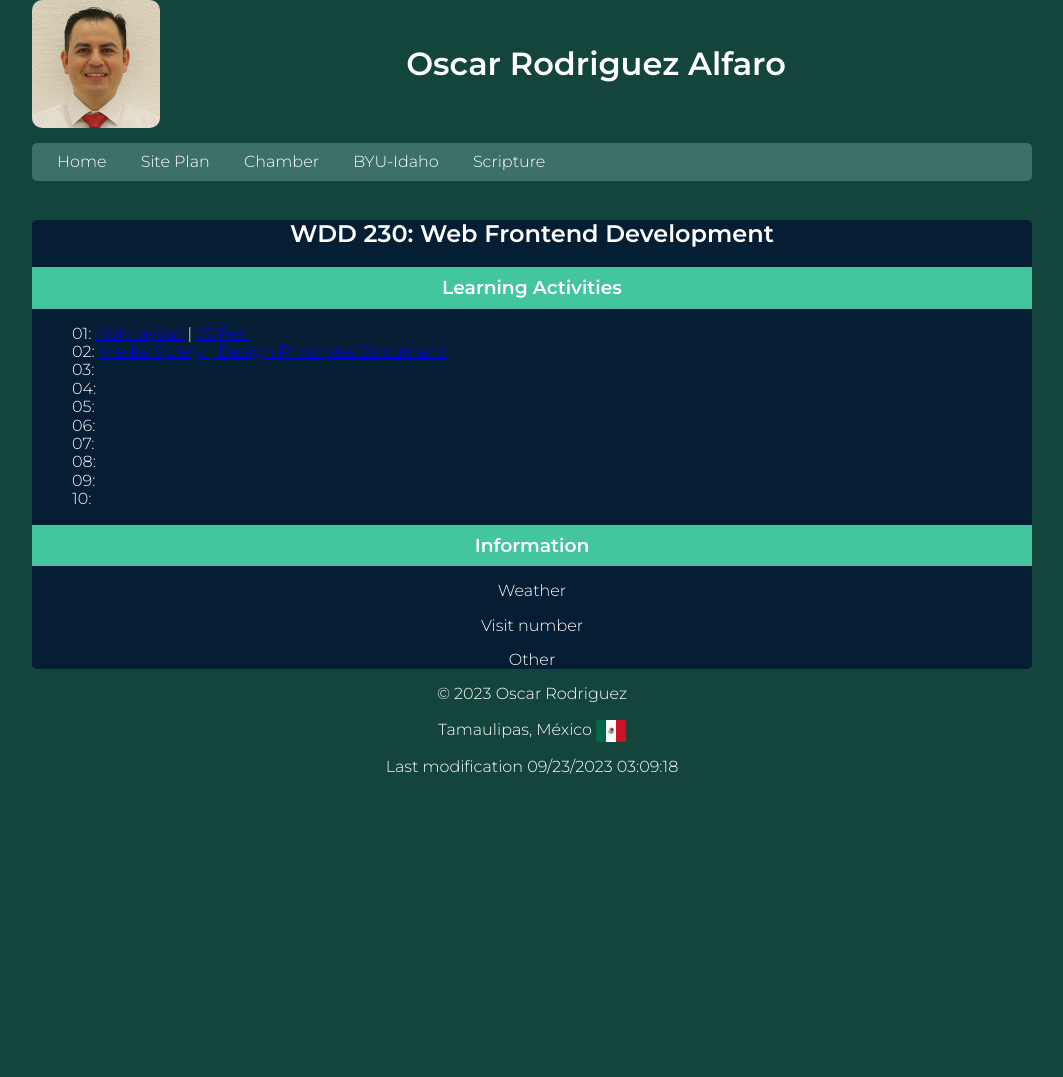
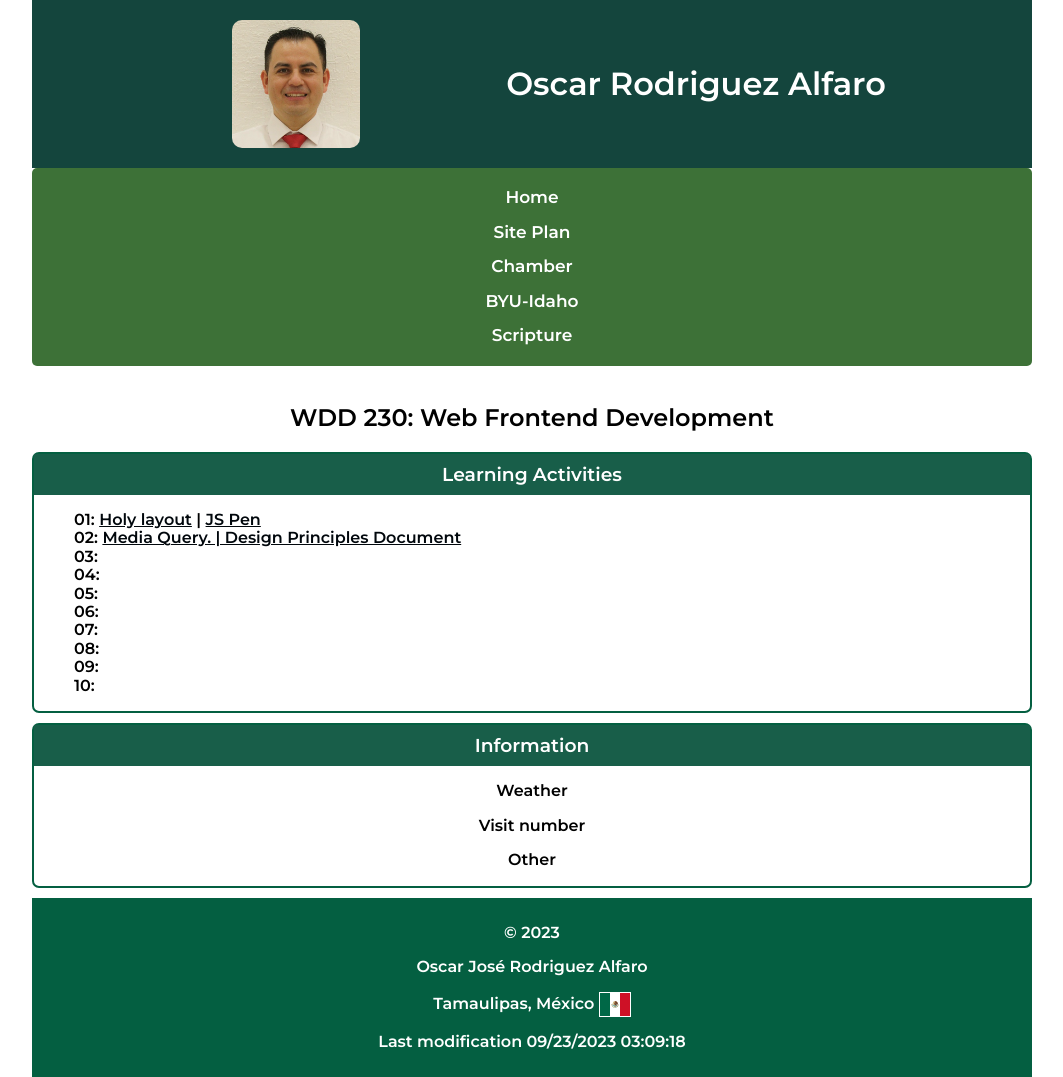
Before and after one commit to itdeveloping/wdd230, a PHP site: page / in a window 1280 px wide. Shown: the whole page, without its empty margins (108-1171 px from the left). Before the commit the page ends 774 px from the top, so only its background shows below. Run offline with PHP 8.4, Linux system fonts and the light colour scheme.

Commit message:
Page Enhancement

```diff
--- a/index.html
+++ b/index.html
@@ -57,7 +57,7 @@
             <ul>
                 <li>01: <a href="lesson01/holygrail.html">Holy layout</a> | <a href="https://codepen.io/pen/"
                         target="_blank"> JS Pen </a> </li>
-                <li>02: <a href="lesson02/design.html">Media QUery. | Design Principles Document</a></li>
+                <li>02: <a href="lesson02/design.html">Media Query. | Design Principles Document</a></li>
                 <li>03: <a href="#"></a></li>
                 <li>04: <a href="#"></a></li>
                 <li>05: <a href="#"></a></li>
@@ -76,7 +76,8 @@
         </section>
     </main>
     <footer>
-        <p>&COPY; <span id="actualYear"></span> Oscar Rodriguez </p>
+        <p>&COPY; <span id="actualYear"></span></p>
+        <p>Oscar José Rodriguez Alfaro</p>
         <p>Tamaulipas, México <img src="images/mx.svg" width="30" alt="Mexico's flag"></p>
         <p id="lastModified"></p>
     </footer>
--- a/lesson01/media-query.html
+++ b/lesson01/media-query.html
@@ -9,8 +9,7 @@
     <meta name="description" content="This page is an example of media queries in CSS applied to HTML files.">
     <link rel="preconnect" href="https://fonts.googleapis.com">
     <link rel="preconnect" href="https://fonts.gstatic.com" crossorigin>
-    <link href="https://fonts.googleapis.com/css2?family=Montserrat:wght@300;600&family=Roboto:wght@300&display=swap"
-        rel="stylesheet">
+    <link href="https://fonts.googleapis.com/css2?family=Roboto:wght@300&display=swap" rel="stylesheet">
     <link rel="stylesheet" href="styles/media-query.css">
     <link rel="stylesheet" href="styles/media-query-large.css">
 
--- a/styles/base.css
+++ b/styles/base.css
@@ -4,30 +4,34 @@
 :root {
     --deep-sky-blue: #48beffff;
     --aqua: #3dfaffff;
-    --mint: #43c59eff;
+    --mint: rgb(24, 94, 73);
     --myrtle-green: #3d7068ff;
     --brunswick-green: #14453dff;
     --white: #fff;
-    --black: #051e33;
+    --black: #01070c;
     --gray-one: #7e7c7c;
 }
 
 body {
     font-family: 'Montserrat', sans-serif;
-    background-color: var(--brunswick-green);
-    color: var(--white);
+    font-weight: 600;
 }
 
 header {
     max-width: 1000px;
-    margin: 0 auto 15px auto;
+    margin: 0 auto 0 auto;
     display: grid;
     grid-template-columns: repeat(4, auto);
+    background-color: var(--brunswick-green);
+    color: var(--white);
+    padding-top: 20px;
+    padding-bottom: 20px;
 }
 
 header img {
     border-radius: 10px;
     grid-column: 1/2;
+    margin-left: 200px;
 }
 
 header h1 {
@@ -37,32 +41,32 @@ header h1 {
 }
 
 nav {
-    background-color: var(--myrtle-green);
+    background-color: #3d7137;
     max-width: 980px;
     margin: 0 auto 0 auto;
     padding: 10px 10px 10px 10px;
     border-radius: 5px;
 }
 
-nav a:link,
-a:visited {
-    font-size: 16px;
+nav a:link {
+    font-size: 17px;
     color: var(--white);
     text-decoration: none;
     margin: 5px 10px 5px 10px;
     padding: 5px 5px 5px 5px;
-    /*display: block;*/
+    display: block;
     text-align: center;
 }
 
+nav a:visited {
+    color: var(--white);
+}
+
 nav a:hover {
-    color: var(--brunswick-green);
-    background-color: var(--white);
-    border-radius: 5px;
+    color: #c9e7f7;
 }
 
 main {
-    background-color: var(--black);
     max-width: 1000px;
     margin: 0 auto 0 auto;
     border-radius: 5px;
@@ -77,6 +81,9 @@ main h2 {
 
 main section.card {
     grid-column: 1/4;
+    border: #045f41 solid 2px;
+    border-radius: 7px;
+    margin-bottom: 10px;
 }
 
 main section.card h3 {
@@ -84,7 +91,7 @@ main section.card h3 {
     color: var(--white);
     grid-column: 1/4;
     padding: 10px;
-    margin: 5px auto 15px auto;
+    margin: 0 auto 15px auto;
     text-align: center;
 }
 
@@ -96,13 +103,22 @@ main section.card ul li {
     list-style-type: none;
 }
 
+main section.card ul li a:link,
+a:visited {
+    color: var(--black);
+    list-style-type: none;
+}
 
 footer {
     max-width: 1000px;
     margin: 0 auto 0 auto;
     text-align: center;
+    background-color: #045f41;
+    color: var(--white);
+    padding: 10px 0 10px 0;
 }
 
 footer p img {
     vertical-align: middle;
+    border: var(--white) solid 1px;
 }
```
